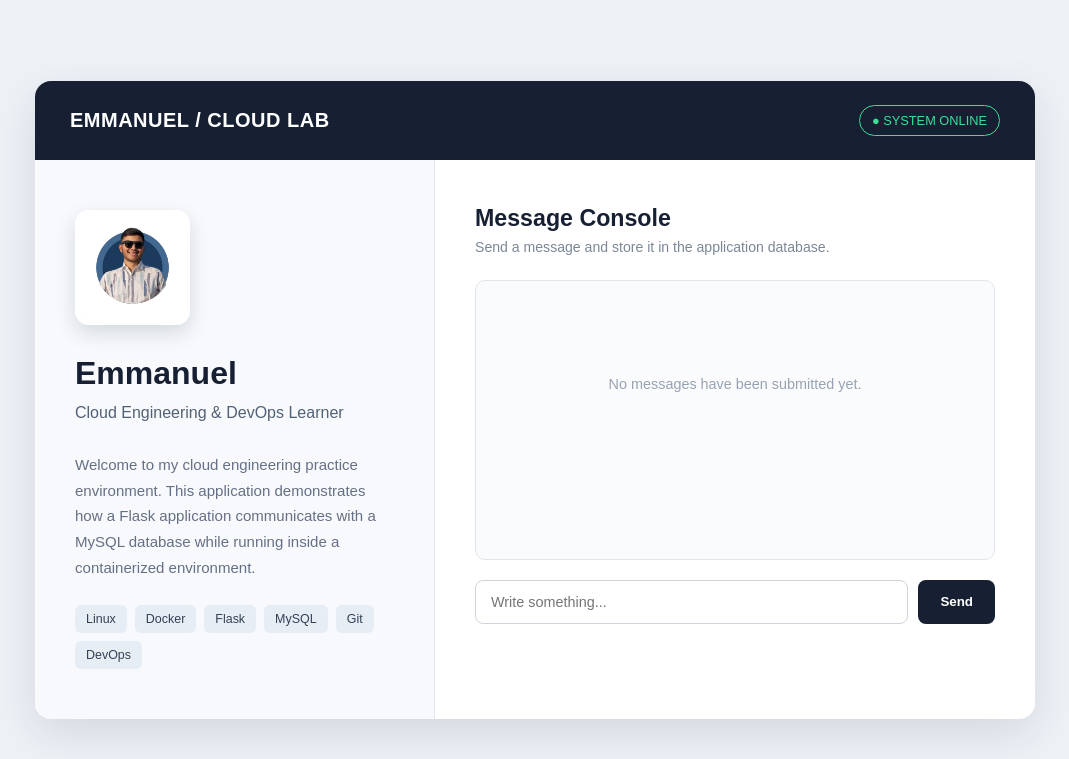
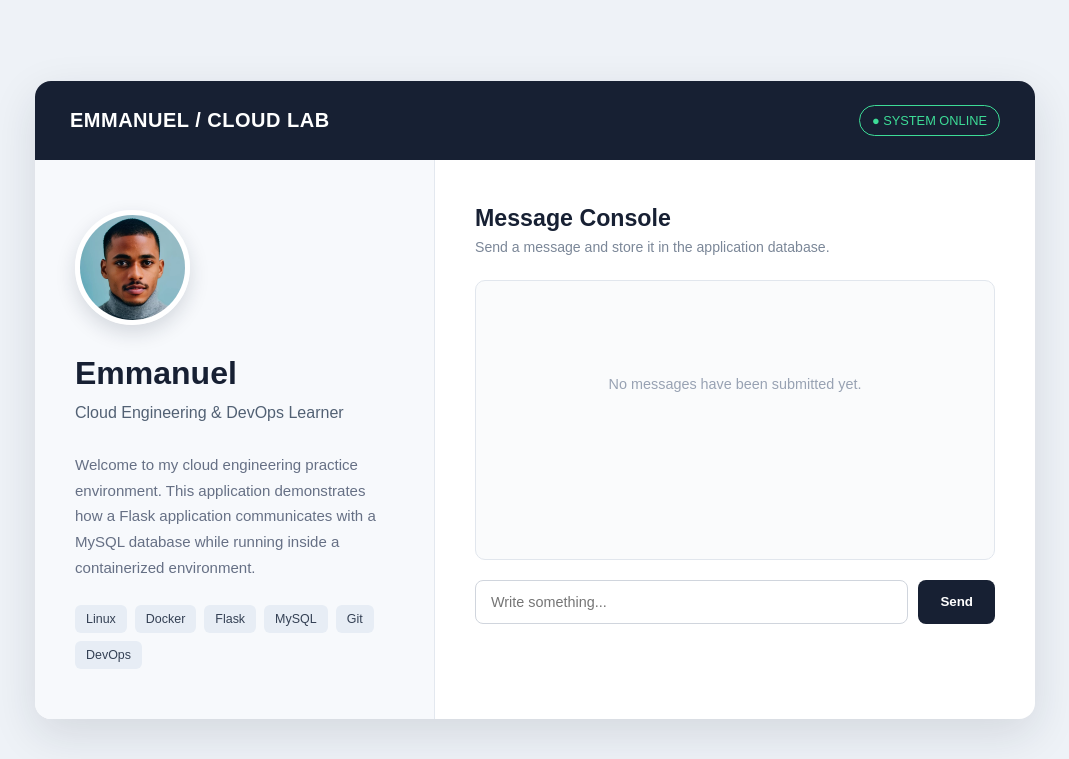
Before and after one commit to Emmanuel-Devo/cloudlab-flask-devops, a Flask app: page / in a window 1280 px wide. Shown: the top 759 px of the page, without its empty margins (105-1174 px from the left). Run offline with Flask 3, Linux system fonts and the light colour scheme; data that the repository does not hold is empty; some libraries are stand-ins or nearby versions.

Commit message:
Update CloudLab project documentation and design

```diff
--- a/templates/index.html
+++ b/templates/index.html
@@ -70,12 +70,13 @@
 
         .avatar {
             width: 115px;
-            height: 115px;
-            border-radius: 14px;
-            object-fit: cover;
-            border: 5px solid white;
-            box-shadow: 0 8px 20px rgba(23, 32, 51, 0.15);
-            margin-bottom: 25px;
+    height: 115px;
+    border-radius: 50%;
+    object-fit: cover;
+    border: 5px solid white;
+    box-shadow: 0 8px 20px rgba(23, 32, 51, 0.15);
+    margin-bottom: 25px;
+    object-position: center 20%;
         }
 
         .intro h1 {
@@ -237,7 +238,7 @@
             <section class="intro">
 
                 <img
-                    src="1.png"
+                    src="emma.jpg"
                     alt="Emmanuel profile"
                     class="avatar"
                 >
```
Also changed, not shown: diagrams/01.png (deleted), diagrams/02.png (deleted), diagrams/03.png (deleted), diagrams/04.png (deleted), diagrams/05.png (deleted), diagrams/06.png (deleted), diagrams/Infrastructure.png (deleted), diagrams/project_workflow.png (deleted).
